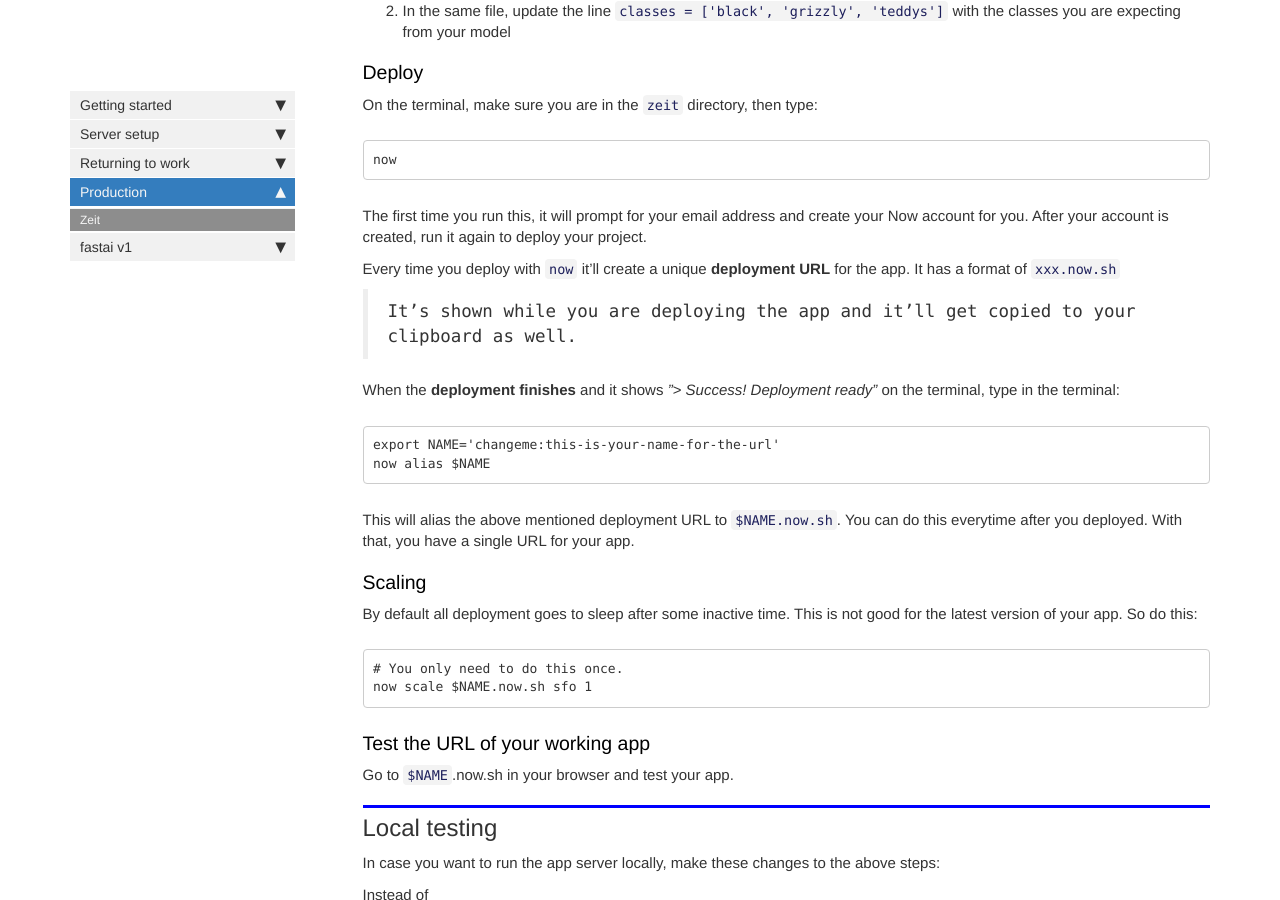
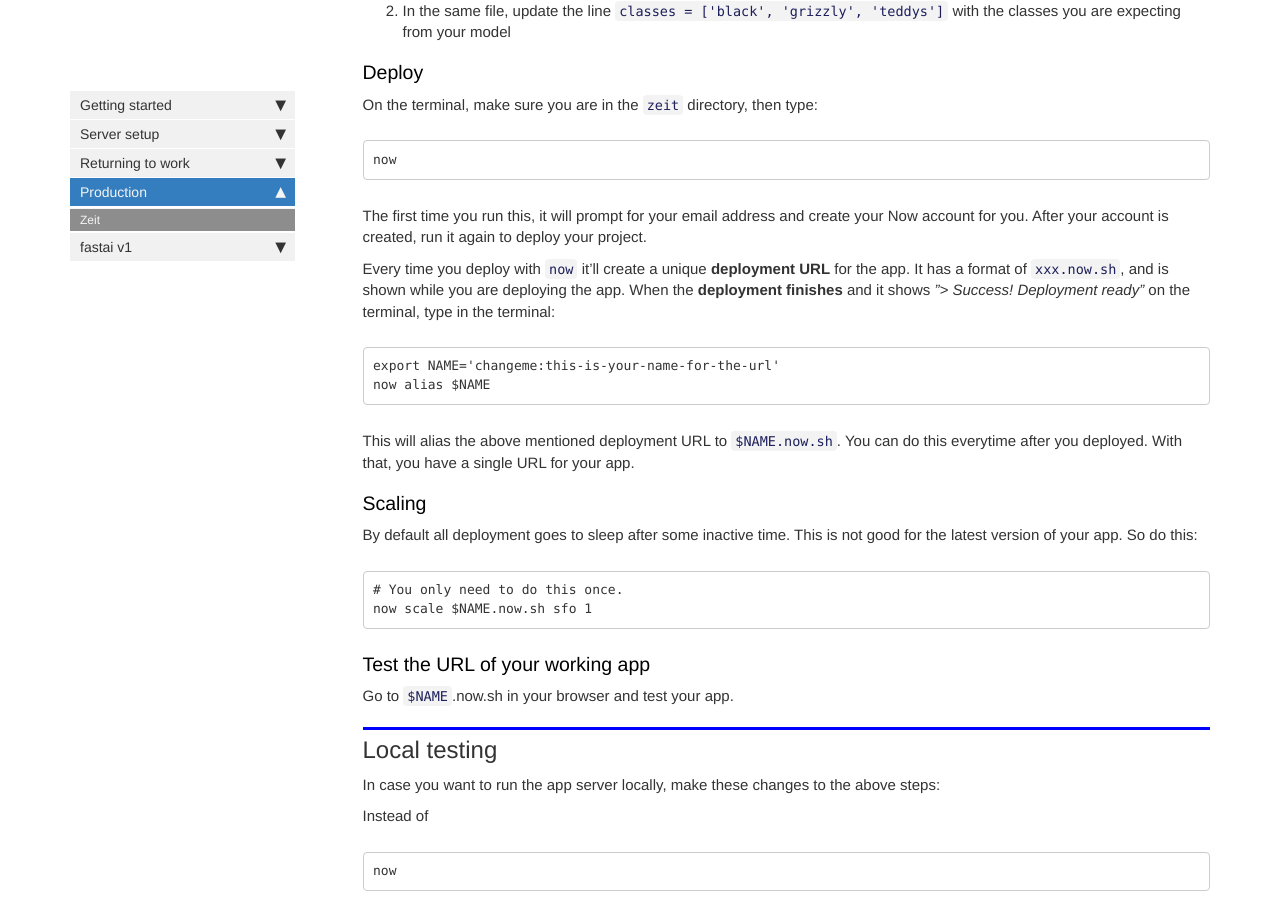
Before and after one commit to tamersalama/course-v3, a Jekyll site: the page built from docs/deployment_zeit.md, in a window 1280 px wide and 900 px high, scrolled down 1683 px. Built offline with Jekyll 4.4.1, drawn with Linux system fonts in a browser that asks for light colours; nearby versions of some CDN libraries; comment, search, counter and statistics services are not loaded.

Commit message:
Update deployment_zeit.md

````diff
--- a/docs/deployment_zeit.md
+++ b/docs/deployment_zeit.md
@@ -47,11 +47,7 @@ now
 
 The first time you run this, it will prompt for your email address and create your Now account for you. After your account is created, run it again to deploy your project.
 
-Every time you deploy with `now` it'll create a unique **deployment URL** for the app. It has a format of `xxx.now.sh`
-
-> It's shown while you are deploying the app and it'll get copied to your clipboard as well.
-
-When the **deployment finishes** and it shows *"> Success! Deployment ready"* on the terminal, type in the terminal:
+Every time you deploy with `now` it'll create a unique **deployment URL** for the app. It has a format of `xxx.now.sh`, and is shown while you are deploying the app. When the **deployment finishes** and it shows *"> Success! Deployment ready"* on the terminal, type in the terminal:
 
 ```
 export NAME='changeme:this-is-your-name-for-the-url'
````
